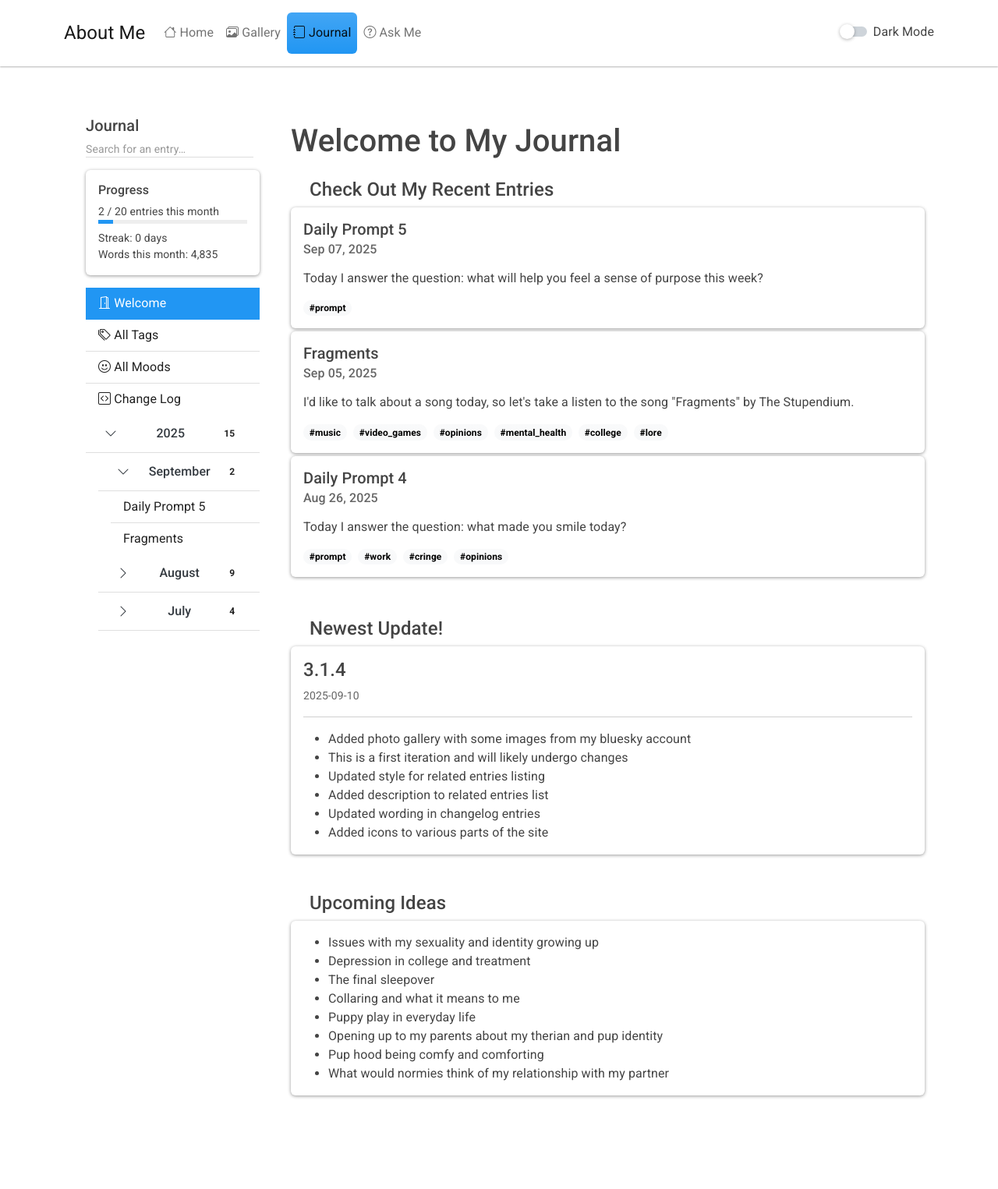
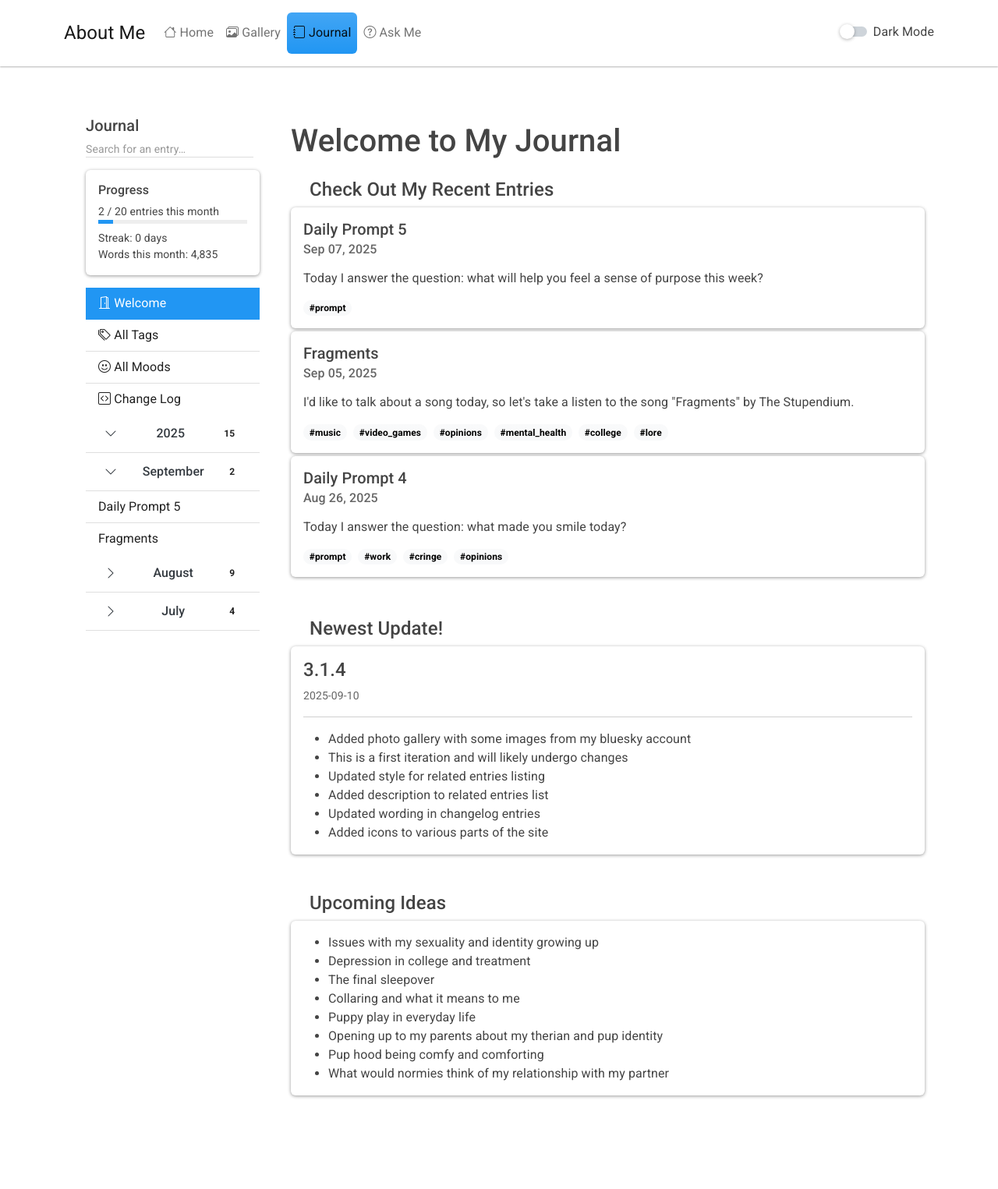
Before and after one commit to SabinDarkstone/SabinDarkstone.github.io, a Jekyll site: the page built from site/journal.html, in a window 1280 px wide. Shown: the whole page at 78% size. Built offline with Jekyll 4.4.1, drawn with Linux system fonts in a browser that asks for light colours; comment, search, counter and statistics services are not loaded.

Commit message:
Removing indents on sidebar

```diff
--- a/site/_includes/sidebar/sidebar-month.html
+++ b/site/_includes/sidebar/sidebar-month.html
@@ -44,7 +44,7 @@
     count=month_count %}
 
 <div class="collapse {% if is_open %}show{% endif %}" id="{{ collapse_id }}">
-    <div class="list-group list-group-flush ms-2">
+    <div class="list-group list-group-flush">
         {% for entry in month.items %}
             {% if entry.private != true or entry.url == page.url %}
                 {% assign show_entry = true %}
--- a/site/_includes/sidebar/sidebar-year.html
+++ b/site/_includes/sidebar/sidebar-year.html
@@ -29,7 +29,7 @@
 
 <div class="collapse {% if is_open %}show{% endif %}" id="{{ collapse_id }}">
     {% assign by_month = year.items | group_by_exp: "e", "e.date | date: '%B'" %}
-    <div class="list-group list-group-flush ms-2">
+    <div class="list-group list-group-flush">
         {% for month in by_month %}
             {% include sidebar/sidebar-month.html month=month page=page %}
         {% endfor %}
```
